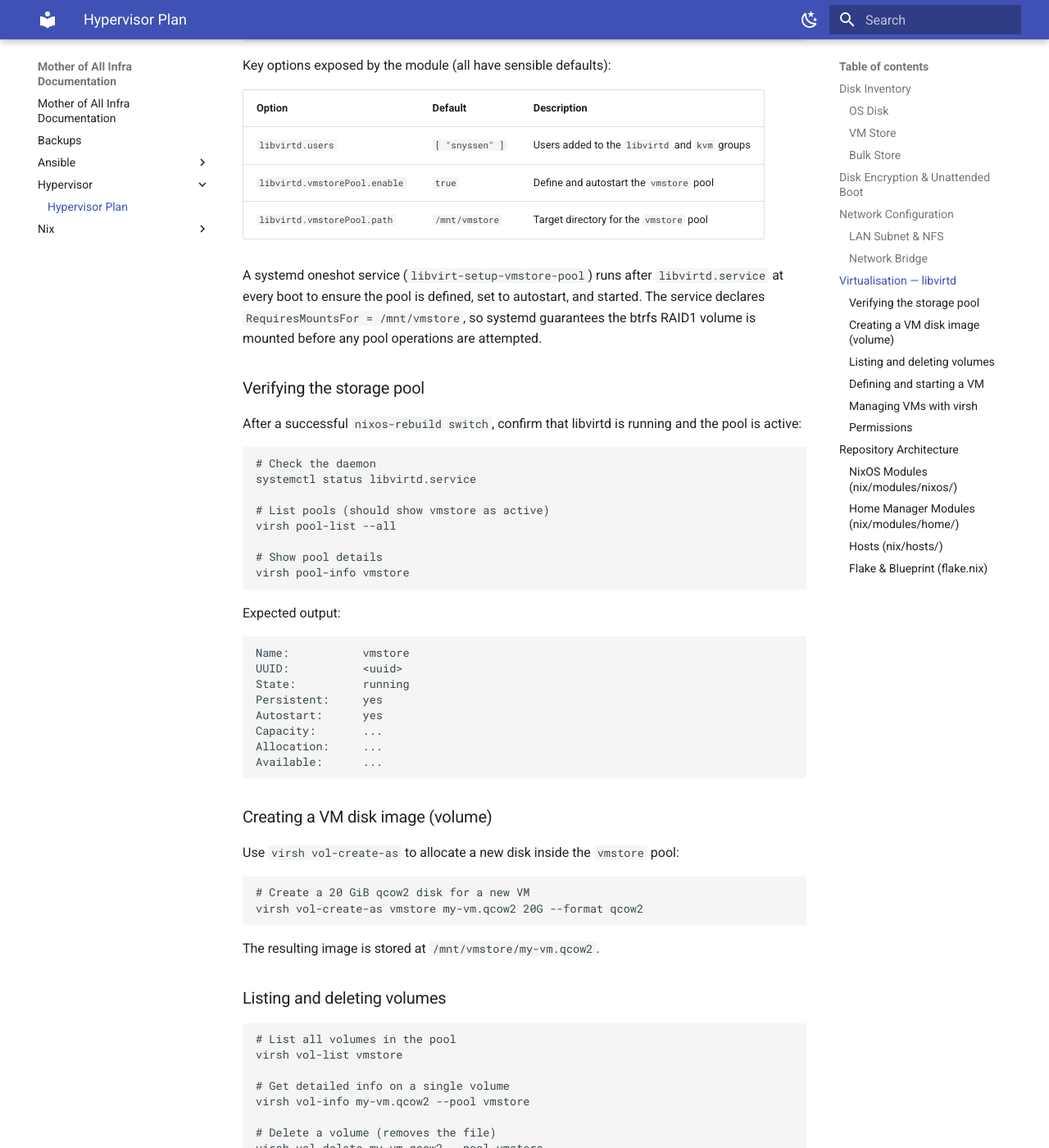
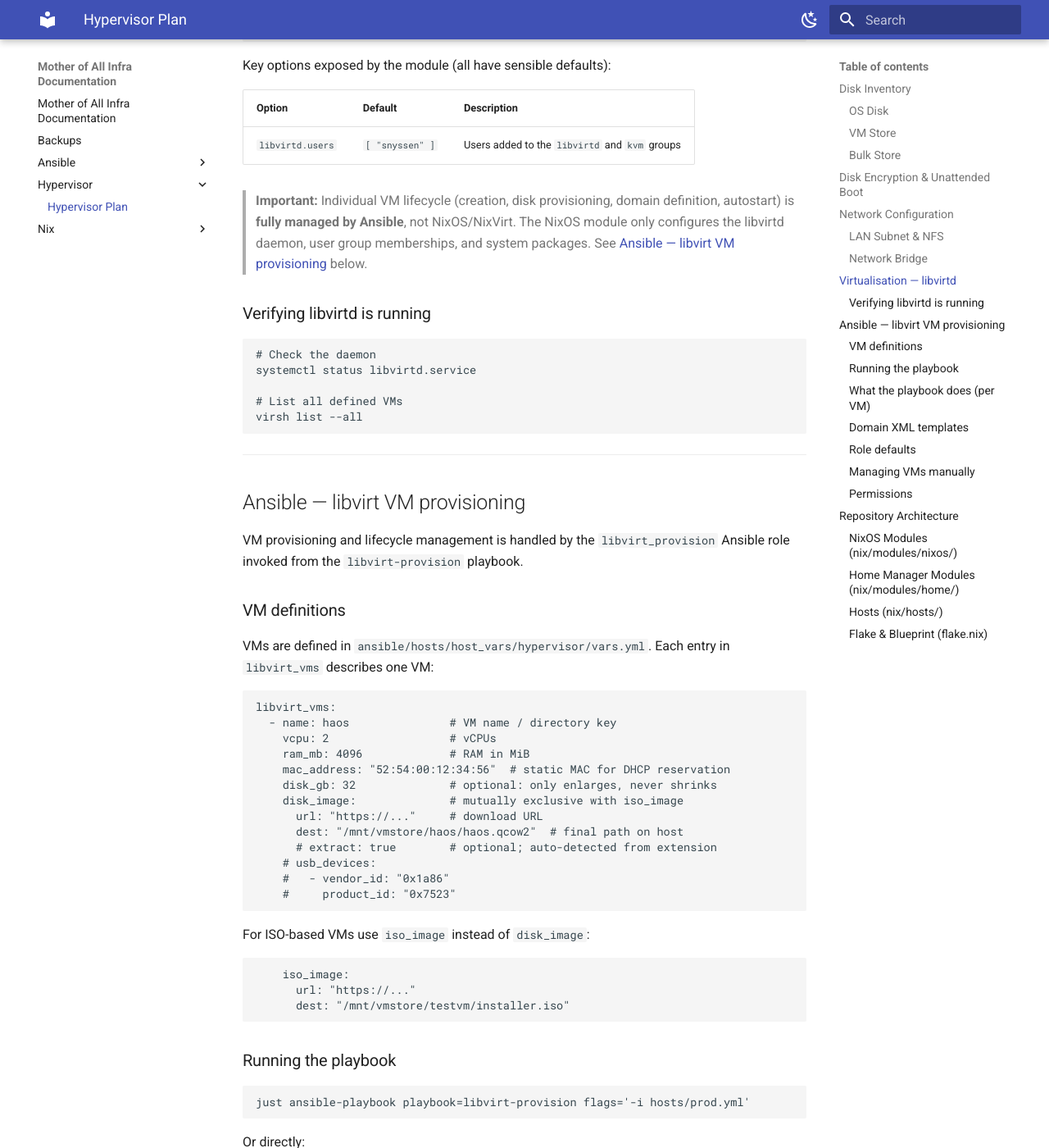
Before and after one commit to snyssen/mother-of-all-infra, an MkDocs documentation site: the page built from docs/hypervisor/plan.md, in a window 1280 px wide and 1400 px high, scrolled down 3257 px. Shown: the whole window at 82% size. Built offline with MkDocs 1.6.1 and Material for MkDocs 9.7.7, drawn with Linux system fonts in a browser that asks for light colours; some of the changed text lies outside the part shown.

Commit message:
Migrate libvirt VM lifecycle management from NixVirt to Ansible (#126)
* Initial plan

* Migrate libvirt VM management from NixVirt to Ansible

Co-authored-by: snyssen <36501744+snyssen@users.noreply.github.com>

* Address review feedback: fix hostname, move VM vars to host_vars, refactor tasks

Co-authored-by: snyssen <36501744+snyssen@users.noreply.github.com>

* chore(deps): update flake.lock

* fix(nix/modules/libvirtd): fix deprecation warning on opengl

* refactor(libvirt_provision): extract shared download/extract logic into extract.yml

Co-authored-by: snyssen <36501744+snyssen@users.noreply.github.com>

* feat(ansible/libvirt): add variables

* fix(ansible/libvirt_provision): add support for UEFI loader

* docs(hypervisor): fix libvirt ansible command

Co-authored-by: Copilot <175728472+Copilot@users.noreply.github.com>

* fix(ansible/libvirt_provision): apply PR suggestions

Co-authored-by: Copilot <175728472+Copilot@users.noreply.github.com>

* fix(libvirtd): remove unused vmstorePath option from NixOS module and docs

Co-authored-by: snyssen <36501744+snyssen@users.noreply.github.com>

* fix(libvirt_provision): add boot-source validation and fix virsh define idempotency

Co-authored-by: snyssen <36501744+snyssen@users.noreply.github.com>

* fix(libvirt): make OVMF loader path configurable and remove NixVirt emulator path

Co-authored-by: snyssen <36501744+snyssen@users.noreply.github.com>

* feat(nix/modules/libvirtd): enable VNC access

* fix(ansible/libvirt): get disk size even when VM is running

* fix(ansible/libvirt): fix VM disks resize

* feat(ansible/libvirt): test both haos and nixox VMs

---------

Co-authored-by: copilot-swe-agent[bot] <198982749+Copilot@users.noreply.github.com>
Co-authored-by: snyssen <36501744+snyssen@users.noreply.github.com>
Co-authored-by: snyssen <dev@snyssen.be>
Co-authored-by: Copilot <175728472+Copilot@users.noreply.github.com>

````diff
--- a/docs/hypervisor/plan.md
+++ b/docs/hypervisor/plan.md
@@ -101,110 +101,116 @@ Key options exposed by the module (all have sensible defaults):
 | Option | Default | Description |
 |--------|---------|-------------|
 | `libvirtd.users` | `[ "snyssen" ]` | Users added to the `libvirtd` and `kvm` groups |
-| `libvirtd.vmstorePool.enable` | `true` | Define and autostart the `vmstore` pool |
-| `libvirtd.vmstorePool.path` | `/mnt/vmstore` | Target directory for the `vmstore` pool |
 
-A systemd oneshot service (`libvirt-setup-vmstore-pool`) runs after `libvirtd.service` at every boot to ensure the pool is defined, set to autostart, and started.  The service declares `RequiresMountsFor = /mnt/vmstore`, so systemd guarantees the btrfs RAID1 volume is mounted before any pool operations are attempted.
+> **Important:** Individual VM lifecycle (creation, disk provisioning, domain definition, autostart) is **fully managed by Ansible**, not NixOS/NixVirt.  The NixOS module only configures the libvirtd daemon, user group memberships, and system packages.  See [Ansible — libvirt VM provisioning](#ansible--libvirt-vm-provisioning) below.
 
-### Verifying the storage pool
-
-After a successful `nixos-rebuild switch`, confirm that libvirtd is running and the pool is active:
+### Verifying libvirtd is running
 
 ```sh
 # Check the daemon
 systemctl status libvirtd.service
 
-# List pools (should show vmstore as active)
-virsh pool-list --all
-
-# Show pool details
-virsh pool-info vmstore
+# List all defined VMs
+virsh list --all
 ```
 
-Expected output:
+---
 
-```
-Name:           vmstore
-UUID:           <uuid>
-State:          running
-Persistent:     yes
-Autostart:      yes
-Capacity:       ...
-Allocation:     ...
-Available:      ...
+## Ansible — libvirt VM provisioning
+
+VM provisioning and lifecycle management is handled by the `libvirt_provision` Ansible role invoked from the `libvirt-provision` playbook.
+
+### VM definitions
+
+VMs are defined in `ansible/hosts/host_vars/hypervisor/vars.yml`.  Each entry in `libvirt_vms` describes one VM:
+
+```yaml
+libvirt_vms:
+  - name: haos               # VM name / directory key
+    vcpu: 2                  # vCPUs
+    ram_mb: 4096             # RAM in MiB
+    mac_address: "52:54:00:12:34:56"  # static MAC for DHCP reservation
+    disk_gb: 32              # optional: only enlarges, never shrinks
+    disk_image:              # mutually exclusive with iso_image
+      url: "https://..."     # download URL
+      dest: "/mnt/vmstore/haos/haos.qcow2"  # final path on host
+      # extract: true        # optional; auto-detected from extension
+    # usb_devices:
+    #   - vendor_id: "0x1a86"
+    #     product_id: "0x7523"
 ```
 
-### Creating a VM disk image (volume)
+For ISO-based VMs use `iso_image` instead of `disk_image`:
 
-Use `virsh vol-create-as` to allocate a new disk inside the `vmstore` pool:
+```yaml
+    iso_image:
+      url: "https://..."
+      dest: "/mnt/vmstore/testvm/installer.iso"
+```
+
+### Running the playbook
 
 ```sh
-# Create a 20 GiB qcow2 disk for a new VM
-virsh vol-create-as vmstore my-vm.qcow2 20G --format qcow2
+just ansible-playbook playbook=libvirt-provision flags='-i hosts/prod.yml'
 ```
 
-The resulting image is stored at `/mnt/vmstore/my-vm.qcow2`.
-
-### Listing and deleting volumes
+Or directly:
 
 ```sh
-# List all volumes in the pool
-virsh vol-list vmstore
-
-# Get detailed info on a single volume
-virsh vol-info my-vm.qcow2 --pool vmstore
-
-# Delete a volume (removes the file)
-virsh vol-delete my-vm.qcow2 --pool vmstore
+ansible-playbook ansible/playbooks/libvirt-provision.ansible.yml -i ansible/hosts/prod.yml
 ```
 
-### Defining and starting a VM
+### What the playbook does (per VM)
 
-The simplest way to define a VM interactively is `virt-install`:
+1. Creates `/mnt/vmstore/<name>/` directory
+2. Downloads the disk/ISO image (skipped if already present)
+3. Extracts archives (`.xz`, `.gz`, `.bz2`, `.zip`, `.tar.*`) automatically
+4. Resizes the disk image to `disk_gb` if larger than current virtual size
+5. Creates an empty qcow2 disk for ISO-based VMs (if absent)
+6. Renders a Jinja2 libvirt domain XML template and saves it to `/mnt/vmstore/<name>/domain.xml`
+7. Runs `virsh define` to apply the XML (only when the template changes)
+8. Sets the domain to autostart
+9. Starts the domain (idempotent — skips if already running)
 
-```sh
-# Example: install Debian from an ISO into the previously created disk
-virt-install \
-  --name my-vm \
-  --memory 2048 \
-  --vcpus 2 \
-  --disk vol=vmstore/my-vm.qcow2 \
-  --cdrom /mnt/bulk/isos/debian.iso \
-  --network bridge=br0 \
-  --os-variant debiantesting \
-  --graphics vnc
-```
+### Domain XML templates
 
-The `--network bridge=br0` argument connects the VM directly to the LAN bridge, giving it a first-class LAN IP (see [Network Bridge](#network-bridge) above).
+Jinja2 templates are stored in `ansible/roles/libvirt_provision/templates/`:
 
-### Managing VMs with virsh
+| Template | Used for |
+|----------|----------|
+| `domain-disk-image.xml.j2` | qcow2 appliance images (e.g. HAOS) |
+| `domain-iso.xml.j2` | ISO installer-based VMs |
+
+### Role defaults
+
+| Variable | Default | Description |
+|----------|---------|-------------|
+| `libvirt_vmstore_root` | `/mnt/vmstore` | Root path for VM disks/assets |
+| `libvirt_default_bridge` | `br0` | Default network bridge |
+| `libvirt_uri` | `qemu:///system` | libvirt connection URI |
+
+### Managing VMs manually
 
 ```sh
 # List all VMs (running + defined)
 virsh list --all
 
 # Start a VM
-virsh start my-vm
+virsh start haos
 
 # Gracefully shut down a VM
-virsh shutdown my-vm
+virsh shutdown haos
 
 # Force-off a VM
-virsh destroy my-vm
+virsh destroy haos
 
 # Remove the VM definition (does NOT delete its disk)
-virsh undefine my-vm
+virsh undefine haos
 ```
 
 ### Permissions
 
 The pool directory (`/mnt/vmstore`) is owned and writable by `root`.  libvirtd spawns QEMU processes under the `qemu-libvirtd` system user.  Members of the `libvirtd` group (configured via `libvirtd.users`) can interact with the system libvirt socket (`/run/libvirt/libvirt.sock`) without `sudo`.
-
-If a permission error occurs when starting a VM, verify group membership:
-
-```sh
-id $USER   # should list libvirtd and kvm
-```
 
 ---
 
@@ -222,7 +228,7 @@ Reusable system-level modules. Each file/directory exposes NixOS options that ho
 | `cache.nix` | Nix binary cache configuration |
 | `docker.nix` | Docker / container runtime |
 | `grub.nix` | GRUB bootloader |
-| `libvirtd.nix` | libvirtd / QEMU-KVM hypervisor daemon + vmstore pool |
+| `libvirtd.nix` | libvirtd / QEMU-KVM hypervisor daemon; VM lifecycle is managed by Ansible |
 | `locale.nix` | Locale and timezone |
 | `nfs-exports.nix` | NFS server with a declarative, per-export list of exported directories |
 | `nvidia.nix` | NVIDIA GPU drivers |
````
Also changed, not shown: 17 other files.
